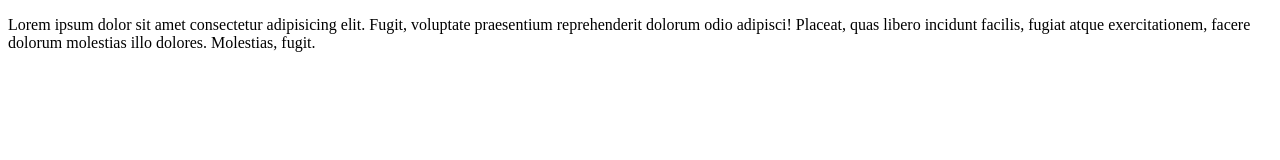
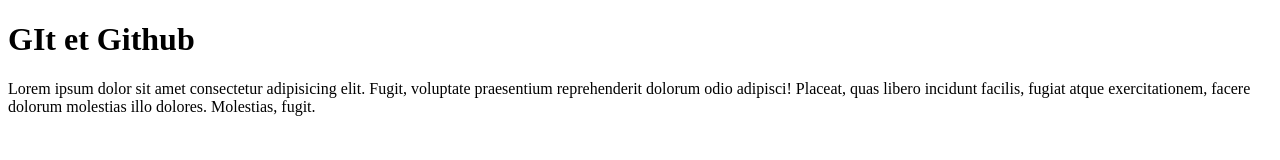
Before and after one commit to NiangPro/testGit, a plain HTML site: page index.html in a window 1280 px wide. Drawn offline with Linux system fonts and the light colour scheme.

Commit message:
modification fichier index

```diff
--- a/index.html
+++ b/index.html
@@ -6,6 +6,7 @@
     <title>Document</title>
 </head>
 <body>
+    <h1>GIt et Github</h1>
     <p>Lorem ipsum dolor sit amet consectetur adipisicing elit. Fugit, voluptate praesentium reprehenderit dolorum odio adipisci! Placeat, quas libero incidunt facilis, fugiat atque exercitationem, facere dolorum molestias illo dolores. Molestias, fugit.</p>
 </body>
 </html>
```
